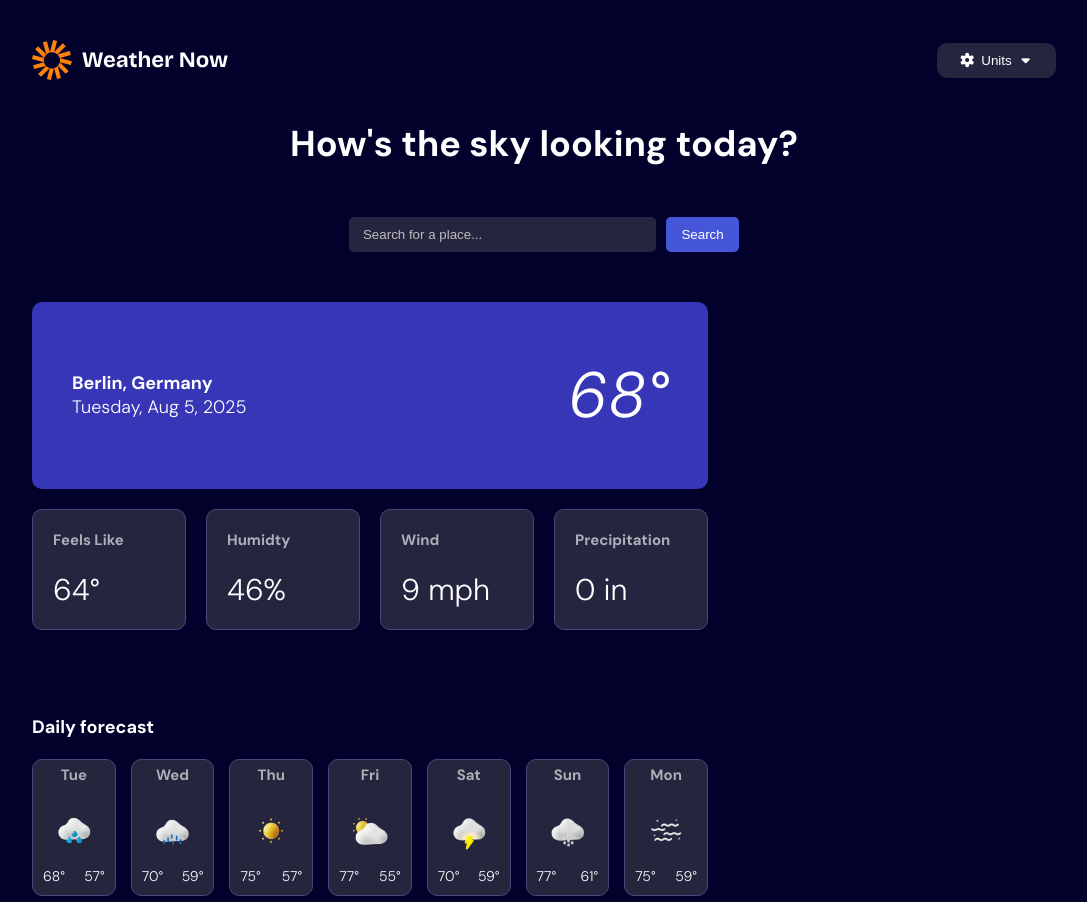
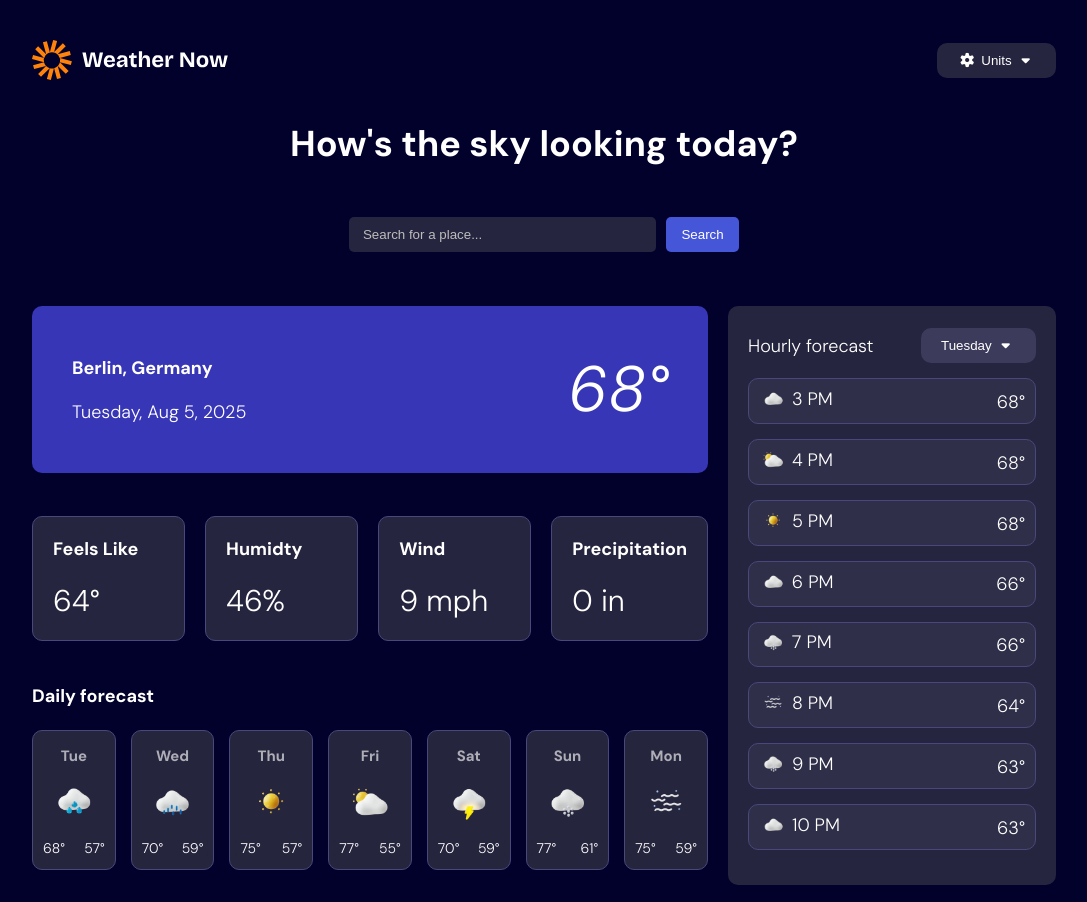
Before and after one commit to Tamburini-Christofer/react-ex-weather-app-main, a React (Vite) app: page / in a window 1280 px wide. Shown: the whole page, without its empty margins (96-1183 px from the left). Built offline with nearby package versions, Linux system fonts and the light colour scheme.

Commit message:
Creazione cella Hour Bozza

```diff
--- a/src/App.css
+++ b/src/App.css
@@ -17,15 +17,18 @@ h1 {
   text-align: center;
 }
 
+h4{
+  margin-bottom: 20px;
+}
+
 h5 {
   color: hsl(240, 6%, 70%);
-  margin-bottom: 20px;
+  margin: 10px 0;
 }
 
 #containerPrincipal {
   width: 80%;
   margin: 0 auto;
-  height: 600px;
 }
 
 .containerHeader {
@@ -41,6 +44,11 @@ h5 {
   padding: 10px 20px;
   border-radius: 10px;
   border: 0;
+}
+
+.tue{
+  background-color:#3C3B5C;
+  padding: 10px 20px;
 }
 
 .btnUnits i {
@@ -76,12 +84,11 @@ h5 {
 .containerMain {
   display: grid;
   grid-template-columns: repeat(3, 1fr);
-  grid-template-rows: repeat(3, 1fr);
-  height: 100%;
-  gap: 20px;
+  gap: 20px
 }
 
 .containerMain div {
+  margin: 2px 0;
   border-radius: 10px;
 }
 
@@ -101,7 +108,6 @@ h5 {
   display: flex;
   justify-content: space-between;
   align-items: center;
-  height: 100%;
   background-color: #3736b6;
   background-repeat: no-repeat;
   padding: 40px;
@@ -155,3 +161,41 @@ h5 {
 .containerWeek div div span{
   font-size: 14px;
 }
+
+.containerHour{
+  padding: 20px;
+  background-color: #25253F;
+}
+
+.headerHour{
+  display: flex;
+  justify-content: space-between;
+  align-items: center;
+}
+
+.containerHour img{
+  max-width: 12%;
+}
+
+ul{
+  list-style-type: none;
+}
+
+li{
+  display: flex;
+  align-items: center;
+  background-color: #2F2F49;
+  border-radius: 10px;
+  border: 0.1px solid #48487b;
+  margin: 15px 0;
+  padding:3px 10px;
+}
+
+li div span{
+  vertical-align: super;
+  margin-left: 5px;
+}
+
+.gradi{
+  vertical-align:middle;
+}
--- a/src/assets/MyMain.jsx
+++ b/src/assets/MyMain.jsx
@@ -1,4 +1,5 @@
 import Today from "./components/Today"
+import Hour from "./components/Hour"
 import Info from "./components/Info"
 import Week from "./components/Week"
 
@@ -10,7 +11,7 @@ function MyMain () {
             <Today />
         </div>
         <div className="item2">
-
+            <Hour />
         </div>
         <div className="item3">
             <Info />
--- /dev/null
+++ b/src/assets/components/Hour.jsx
@@ -0,0 +1,91 @@
+function Hour() {
+  return (
+    <>
+      <div className="containerHour">
+        <div className="headerHour">
+          <span>Hourly forecast</span>
+          <button className="btnUnits tue">
+            Tuesday <i class="fa-solid fa-caret-down"></i>
+          </button>
+        </div>
+        <ul>
+          <li>
+            <div>
+              <img src="../../../public/img/icon-overcast.webp" alt="" />
+              <span>3 PM</span>
+            </div>
+            <div>
+              <span className="gradi">68°</span>
+            </div>
+          </li>
+          <li>
+            <div>
+              <img src="../../../public/img/icon-partly-cloudy.webp" alt="" />
+              <span>4 PM</span>
+            </div>
+
+            <div>
+              <span className="gradi">68°</span>
+            </div>
+          </li>
+          <li>
+            <div>
+              <img src="../../../public/img/icon-sunny.webp" alt="" />
+              <span>5 PM</span>
+            </div>
+            <div>
+              <span className="gradi">68°</span>
+            </div>
+          </li>
+          <li>
+            <div>
+              <img src="../../../public/img/icon-overcast.webp" alt="" />
+              <span>6 PM</span>
+            </div>
+            <div>
+              <span className="gradi">66°</span>
+            </div>
+          </li>
+          <li>
+            <div>
+              <img src="../../../public/img/icon-snow.webp" alt="" />
+              <span>7 PM</span>
+            </div>
+            <div>
+              <span className="gradi">66°</span>
+            </div>
+          </li>
+          <li>
+            <div>
+              <img src="../../../public/img/icon-fog.webp" alt="" />
+              <span>8 PM</span>
+            </div>
+            <div>
+              <span className="gradi">64°</span>
+            </div>
+          </li>
+          <li>
+            <div>
+              <img src="../../../public/img/icon-snow.webp" alt="" />
+              <span>9 PM</span>
+            </div>
+            <div>
+              <span className="gradi">63°</span>
+            </div>
+          </li>
+          <li>
+            <div>
+              <img src="../../../public/img/icon-overcast.webp" alt="" />
+              <span>10 PM</span>
+            </div>
+            <div>
+              <span className="gradi">63°</span>
+            </div>
+          </li>
+        </ul>
+      </div>
+    </>
+  );
+}
+
+export default Hour;
--- a/src/assets/components/Info.jsx
+++ b/src/assets/components/Info.jsx
@@ -3,19 +3,19 @@ function Info() {
     <>
         <div className="containerInfo">
             <div>
-                <h5>Feels Like</h5>
+                <h4>Feels Like</h4>
                 <span>64°</span>
             </div>
             <div>
-                <h5>Humidty</h5>
+                <h4>Humidty</h4>
                 <span>46%</span>
             </div>
             <div>
-                <h5>Wind</h5>
+                <h4>Wind</h4>
                 <span>9 mph</span>
             </div>
             <div>
-                <h5>Precipitation</h5>
+                <h4>Precipitation</h4>
                 <span>0 in</span>
             </div>
         </div>
```
